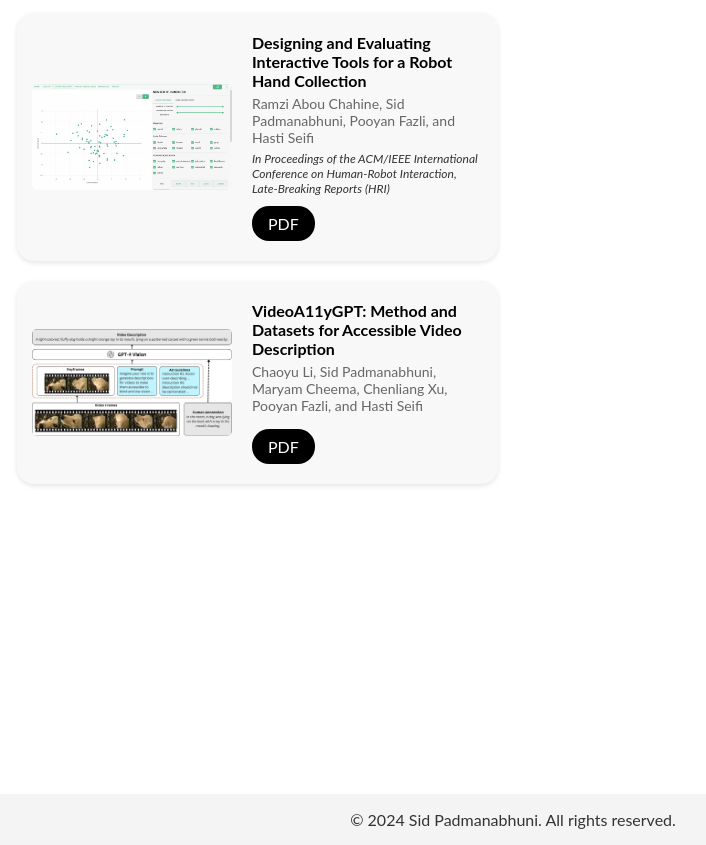
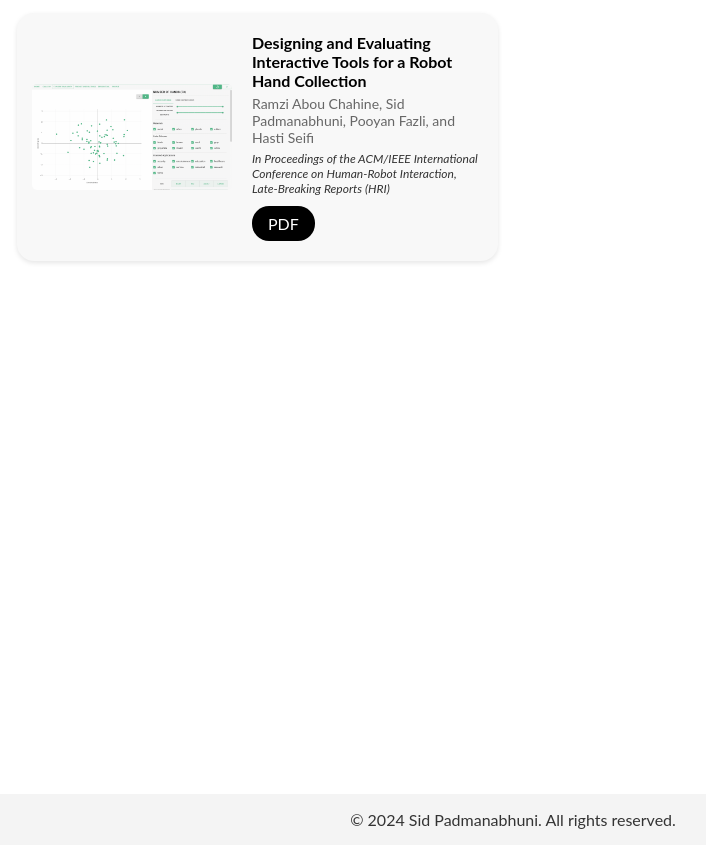
Before and after one commit to SidPad03/sidpad03.github.io, a plain HTML site: page index.html in a window 1280 px wide. Shown: the part 1396-2241 px from the top of the page, without its empty margins (143-849 px from the left). Drawn offline with Linux system fonts and the light colour scheme.

Commit message:
remove publication

```diff
--- a/index.html
+++ b/index.html
@@ -77,19 +77,19 @@
             Collection.pdf" class="pdf-download" >PDF</a >
             </div>
         </div>
-        <div class="publication-card">
+        <!-- <div class="publication-card">
             <img src="assets/images/pub2-img.jpg" alt="Flow Diagram" class="publication-image"/>
             <div class="publication-info">
-            <a class="publication-title" > <!-- Add link-->
+            <a class="publication-title" >
                 VideoA11yGPT: Method and Datasets for Accessible Video Description</a >
             <p class="publication-authors">
                 Chaoyu Li, Sid Padmanabhuni, Maryam Cheema, Chenliang Xu, Pooyan Fazli, and Hasti
                 Seifi
             </p>
-            <p class="publication-source"></p> <!-- Add source-->
+            <p class="publication-source"></p>
             <a href="assets/publications/VideoA11yGPT | NeurIPS.pdf" class="pdf-download" >PDF</a>
             </div>
-        </div>
+        </div> -->
     </div>
     </section>
     <footer>
```
Also changed, not shown: 1 other file.
